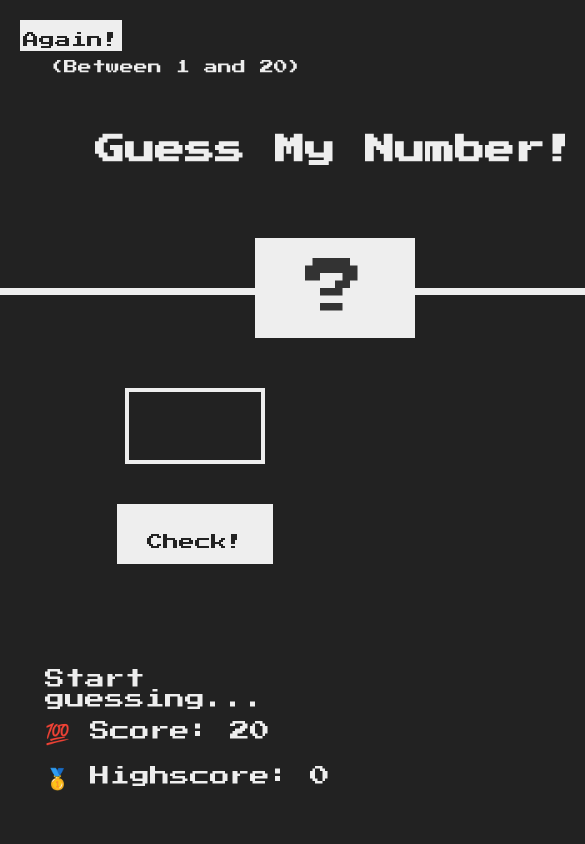
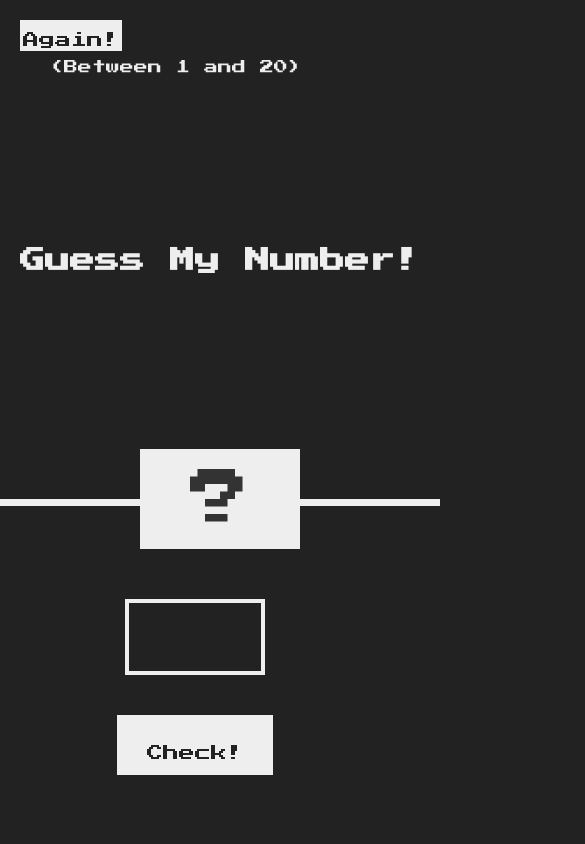
Before and after one commit to kandwal811/GuessMyNumber, a plain HTML site: page index.html in a window 390 px wide. Shown: the top 844 px of the page, 585 px wide, since content can reach past the window. Drawn offline with Linux system fonts and the light colour scheme.

Commit message:
Add files via upload

```diff
--- a/style.css
+++ b/style.css
@@ -125,11 +125,9 @@ h1 {
   header{
     width:440px;
     position: sticky;
-    min-height: 50%;
+    min-height: 60vh;
   }
-  main{
-    position: sticky;
-  }
+
     h1{
         font-size: 2.5rem;
     }
@@ -182,16 +180,4 @@ h1 {
         font-size: 2rem;
 
     }
-  }
-  @media screen and (max-width: 650px){
-    h1{
-        font-size: 3rem;
-    }
-    header{
-      width:670px;
-      position: sticky;
-    }
-    main{
-      position: sticky;
-    }
-  }
+ }
```
